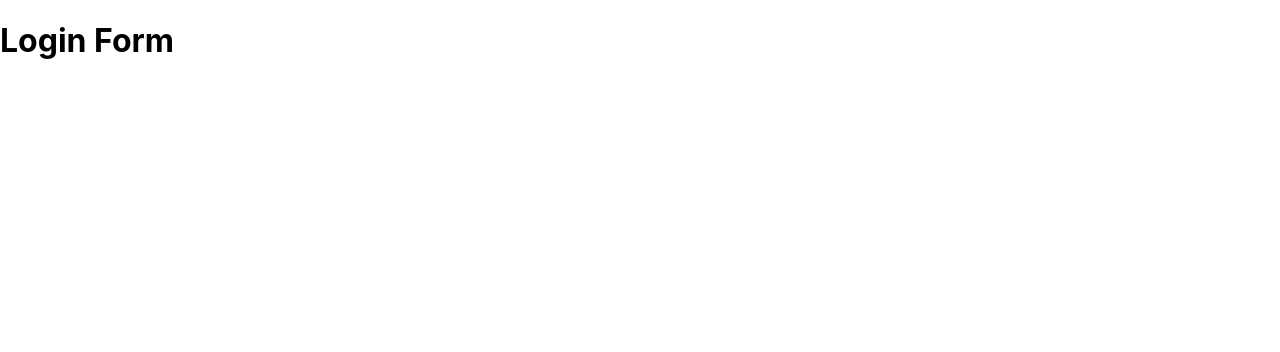
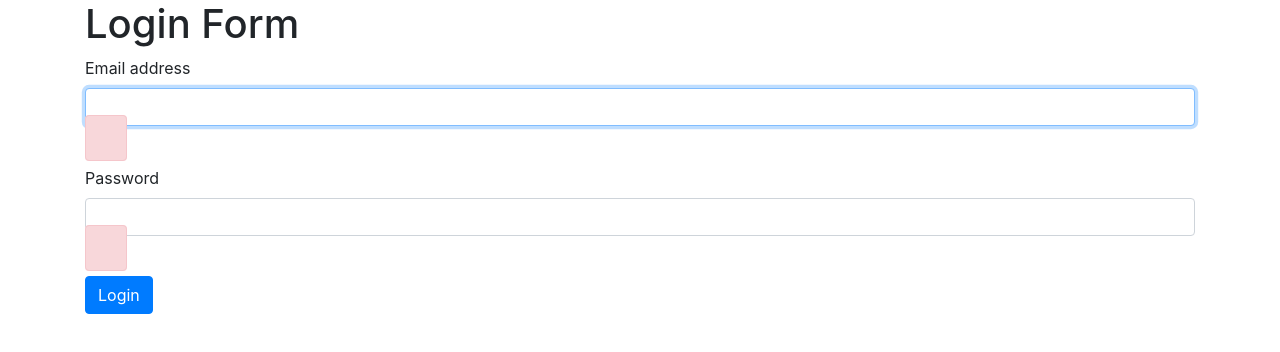
Before and after one commit to christianbiring1/Art_gallery_App, a React (Create React App) app: page / in a window 1280 px wide. Shown: the top 352 px of the page. Built offline with nearby package versions, Linux system fonts and the light colour scheme.

Commit message:
Add the basic validation on the registartion form

```diff
--- a/src/components/authentication.jsx
+++ b/src/components/authentication.jsx
@@ -1,10 +1,76 @@
 import React, { Component } from 'react';
+import { createUserWithEmailAndPassword } from 'firebase/auth'
 
 class LoginForm extends Component {
-  state = {}
+  state = {
+    user: {
+      email: '',
+      password: ''
+    },
+    errors: {}
+  }
+
+  validate = () => {
+    const errors = {};
+
+    const { user } = this.state;
+    if (user.email.trim() === '')
+      errors.useremail = 'The email field is required.';
+    if (user.password.trim() === '')
+      errors.userpassword = 'Password field is required.'
+
+    return Object.keys(errors).length === 0 ? null : errors;
+  };
+
+  handleSubmit = e => {
+    e.preventDefault();
+    const errors = this.validate();
+    this.setState({ errors: errors || {} });
+    console.log(errors);
+    if (errors) return;
+    console.log('Submitted!')
+  }
+
+  handleChange = ({ currentTarget: input }) => {
+    const user = { ...this.state.user };
+    user[input.name] = input.value;
+    this.setState({ user });
+  }
   render() {
+    const { user, errors } = this.state;
+
     return (
-      <h1>Login Form</h1>
+      <React.Fragment>
+        <h1>Login Form</h1>
+        <form onSubmit={this.handleSubmit}>
+          <div className="form-group">
+            <label htmlFor="email">Email address</label>
+            <input
+              autoFocus
+              type="email"
+              className='form-control'
+              id='email'
+              name='email'
+              value={user.email}
+              onChange={this.handleChange}
+            />
+            {errors && <span className='alert alert-danger'>{errors.useremail}</span>}
+          </div>
+          <div className="form-group">
+            <label htmlFor="password">Password</label>
+            <input
+              type="password"
+              className='form-control'
+              id='password'
+              name='password'
+              value={user.password}
+              onChange={this.handleChange}
+            />
+            {errors && <span className='alert alert-danger'>{errors.userpassword}</span>}
+          </div>
+          <button type="submit" className='btn btn-primary'>Login</button>
+        </form>
+      </React.Fragment>
     );
   }
 }
--- a/src/firebase-config.js
+++ b/src/firebase-config.js
@@ -1,5 +1,6 @@
 // Import the functions you need from the SDKs you need
 import { initializeApp } from "firebase/app";
+import { getAuth, } from "firebase/auth";
 // TODO: Add SDKs for Firebase products that you want to use
 // https://firebase.google.com/docs/web/setup#available-libraries
 
@@ -15,3 +16,4 @@ const firebaseConfig = {
 
 // Initialize Firebase
 const app = initializeApp(firebaseConfig);
+export const auth = getAuth(app);
--- a/src/index.js
+++ b/src/index.js
@@ -2,6 +2,7 @@ import React from 'react';
 import ReactDOM from 'react-dom/client';
 import './index.css';
 import App from './App';
+import 'bootstrap/dist/css/bootstrap.css';
 import reportWebVitals from './reportWebVitals';
 
 const root = ReactDOM.createRoot(document.getElementById('root'));
```
